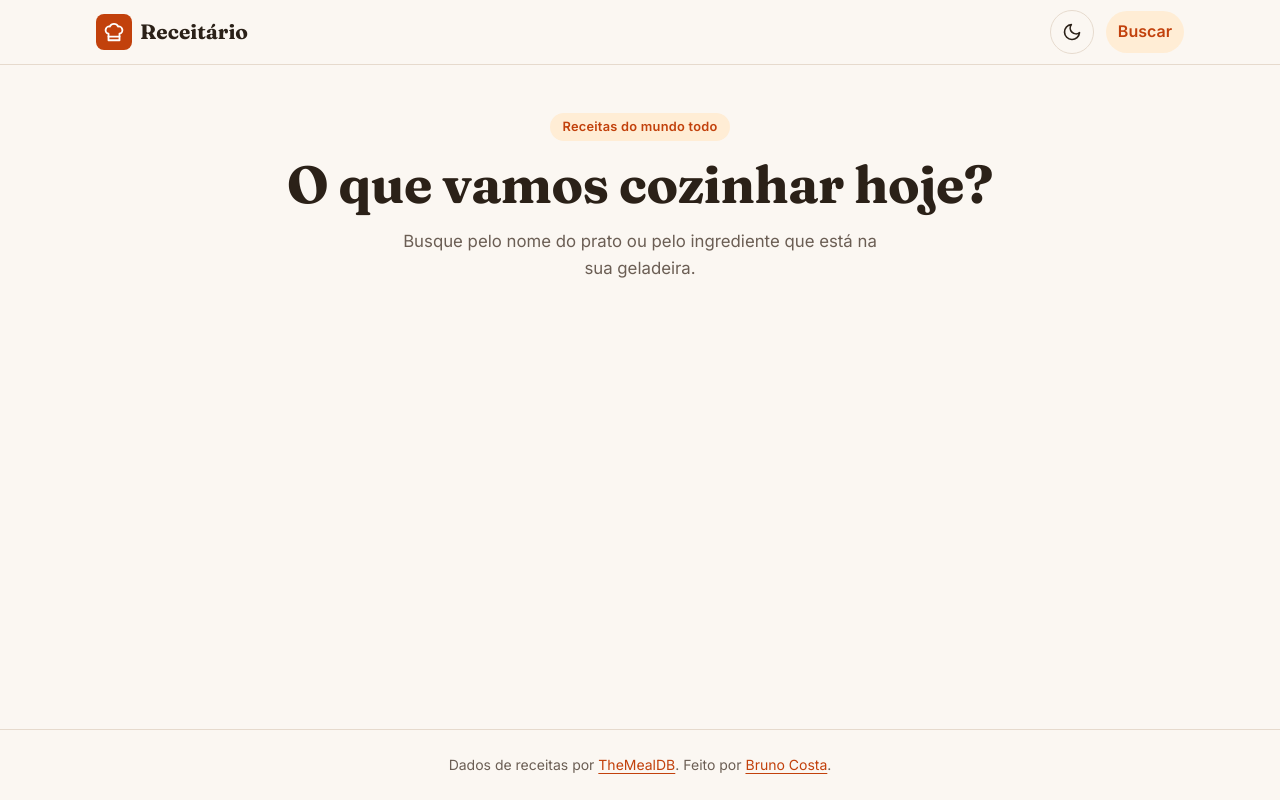
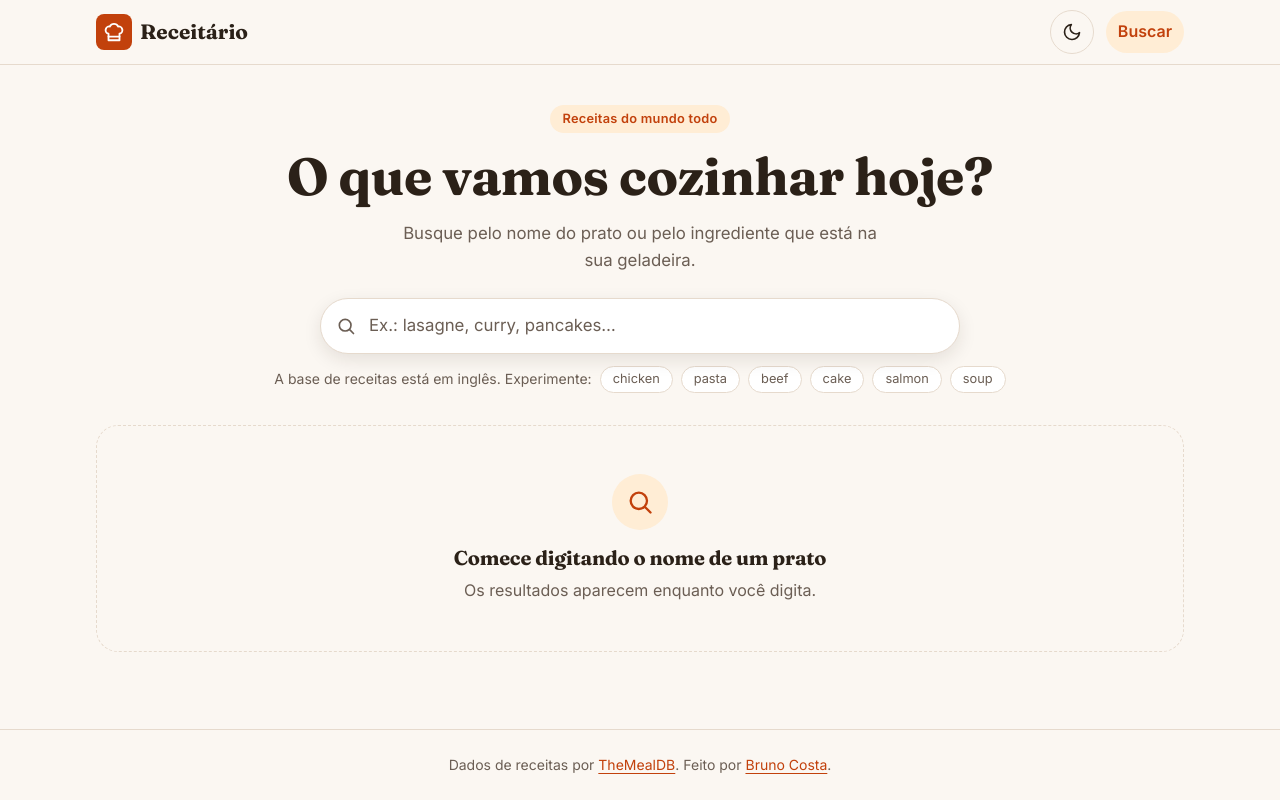
Before and after one commit to BrunoICosta/react-recipe-finder, a React (Vite) app: page / in a window 1280 px wide. Built offline with nearby package versions, Linux system fonts and the light colour scheme.

Commit message:
feat(search): search recipes by name with debounced input
The committed query lives in ?q= so results are shareable and survive
back/forward navigation.

```diff
--- /dev/null
+++ b/src/features/search/SearchBar.module.css
@@ -0,0 +1,48 @@
+.form {
+  position: relative;
+  display: flex;
+  align-items: center;
+  width: 100%;
+}
+
+.icon {
+  position: absolute;
+  left: var(--space-4);
+  color: var(--color-text-muted);
+  pointer-events: none;
+}
+
+.input {
+  width: 100%;
+  min-height: 3.5rem;
+  padding: 0 3.25rem 0 3rem;
+  border: 1px solid var(--color-border);
+  border-radius: var(--radius-pill);
+  background: var(--color-surface);
+  box-shadow: var(--shadow-md);
+  font-size: 1.05rem;
+  transition:
+    border-color var(--transition),
+    box-shadow var(--transition);
+}
+
+.input::placeholder {
+  color: var(--color-text-muted);
+}
+
+.input:focus-visible {
+  border-color: var(--color-primary);
+  border-radius: var(--radius-pill);
+  box-shadow: var(--focus-ring);
+}
+
+/* The custom clear button replaces the native one. */
+.input::-webkit-search-cancel-button {
+  appearance: none;
+}
+
+.clear {
+  position: absolute;
+  right: var(--space-2);
+  background: transparent;
+}
--- /dev/null
+++ b/src/features/search/SearchBar.tsx
@@ -0,0 +1,50 @@
+import { useId, type FormEvent } from 'react'
+import { CloseIcon, SearchIcon } from '@/shared/components/icons'
+import styles from './SearchBar.module.css'
+
+interface SearchBarProps {
+  value: string
+  onChange: (value: string) => void
+  /** Called on Enter, so the search runs without waiting for the debounce. */
+  onSubmit: () => void
+  label: string
+  placeholder: string
+}
+
+export function SearchBar({ value, onChange, onSubmit, label, placeholder }: SearchBarProps) {
+  const inputId = useId()
+
+  const handleSubmit = (event: FormEvent) => {
+    event.preventDefault()
+    onSubmit()
+  }
+
+  return (
+    <form role="search" className={styles.form} onSubmit={handleSubmit}>
+      <label htmlFor={inputId} className="visually-hidden">
+        {label}
+      </label>
+      <SearchIcon className={styles.icon} />
+      <input
+        id={inputId}
+        type="search"
+        className={styles.input}
+        value={value}
+        placeholder={placeholder}
+        autoComplete="off"
+        enterKeyHint="search"
+        onChange={(event) => onChange(event.target.value)}
+      />
+      {value && (
+        <button
+          type="button"
+          className={`btn btn--sm btn--icon ${styles.clear}`}
+          aria-label="Limpar busca"
+          onClick={() => onChange('')}
+        >
+          <CloseIcon size={18} />
+        </button>
+      )}
+    </form>
+  )
+}
--- a/src/features/search/SearchPage.module.css
+++ b/src/features/search/SearchPage.module.css
@@ -1,9 +1,9 @@
 .hero {
   display: grid;
+  justify-items: center;
   gap: var(--space-3);
-  padding-block: var(--space-5) var(--space-6);
+  padding-block: var(--space-4) var(--space-6);
   text-align: center;
-  justify-items: center;
 }
 
 .eyebrow {
@@ -25,3 +25,49 @@
   color: var(--color-text-muted);
   font-size: 1.05rem;
 }
+
+.search {
+  display: grid;
+  gap: var(--space-3);
+  justify-items: center;
+  width: 100%;
+  max-width: 40rem;
+  margin-top: var(--space-3);
+}
+
+.hint {
+  display: flex;
+  flex-wrap: wrap;
+  align-items: center;
+  justify-content: center;
+  gap: var(--space-2);
+  color: var(--color-text-muted);
+  font-size: 0.875rem;
+}
+
+.suggestion {
+  padding: 0.15rem var(--space-3);
+  border: 1px solid var(--color-border);
+  border-radius: var(--radius-pill);
+  background: var(--color-surface);
+  font-size: 0.8rem;
+  cursor: pointer;
+  transition:
+    border-color var(--transition),
+    color var(--transition);
+}
+
+.suggestion:hover {
+  border-color: var(--color-primary);
+  color: var(--color-primary);
+}
+
+.results {
+  display: grid;
+  gap: var(--space-4);
+}
+
+.count {
+  color: var(--color-text-muted);
+  font-weight: 500;
+}
--- a/src/features/search/SearchPage.tsx
+++ b/src/features/search/SearchPage.tsx
@@ -1,16 +1,103 @@
+import { useMemo } from 'react'
+import { searchRecipesByName } from '@/core/api/mealdb'
+import { useAsync } from '@/core/hooks/useAsync'
 import { useDocumentTitle } from '@/core/hooks/useDocumentTitle'
+import { RecipeCard } from '@/shared/components/RecipeCard'
+import { RecipeGrid, RecipeGridSkeleton } from '@/shared/components/RecipeGrid'
+import { EmptyState, ErrorState } from '@/shared/components/StateMessage'
+import { SearchBar } from './SearchBar'
+import { useSearchQuery } from './useSearchQuery'
 import styles from './SearchPage.module.css'
 
+const SUGGESTIONS = ['chicken', 'pasta', 'beef', 'cake', 'salmon', 'soup']
+
+function pluralize(count: number): string {
+  return count === 1 ? '1 receita' : `${count} receitas`
+}
+
 export default function SearchPage() {
-  useDocumentTitle()
+  const { term, setTerm, query, submit } = useSearchQuery()
+  useDocumentTitle(query ? `Busca: ${query}` : null)
+
+  const fetcher = useMemo(
+    () => (query ? (signal: AbortSignal) => searchRecipesByName(query, signal) : null),
+    [query],
+  )
+  const { status, data, error, reload } = useAsync(fetcher)
 
   return (
-    <section className={`container ${styles.hero}`}>
+    <div className="container">
+      <section className={styles.hero}>
         <p className={styles.eyebrow}>Receitas do mundo todo</p>
         <h1 className={styles.title}>O que vamos cozinhar hoje?</h1>
         <p className={styles.subtitle}>
           Busque pelo nome do prato ou pelo ingrediente que está na sua geladeira.
         </p>
+        <div className={styles.search}>
+          <SearchBar
+            value={term}
+            onChange={setTerm}
+            onSubmit={submit}
+            label="Buscar receitas pelo nome"
+            placeholder="Ex.: lasagne, curry, pancakes…"
+          />
+        </div>
+        <p className={styles.hint}>
+          A base de receitas está em inglês. Experimente:
+          {SUGGESTIONS.map((suggestion) => (
+            <button
+              key={suggestion}
+              type="button"
+              className={styles.suggestion}
+              onClick={() => setTerm(suggestion)}
+            >
+              {suggestion}
+            </button>
+          ))}
+        </p>
       </section>
+
+      <section aria-labelledby="search-results-title" className={styles.results}>
+        <h2 id="search-results-title" className="visually-hidden">
+          Resultados
+        </h2>
+
+        {status === 'idle' && (
+          <EmptyState
+            title="Comece digitando o nome de um prato"
+            description="Os resultados aparecem enquanto você digita."
+          />
+        )}
+
+        {status === 'loading' && <RecipeGridSkeleton />}
+
+        {status === 'error' && <ErrorState error={error} onRetry={reload} />}
+
+        {status === 'success' &&
+          (data.length === 0 ? (
+            <EmptyState
+              title={`Nenhuma receita encontrada para “${query}”`}
+              description="Confira a ortografia ou tente um termo mais genérico, em inglês."
+            />
+          ) : (
+            <>
+              <p className={styles.count} aria-live="polite">
+                {pluralize(data.length)} para “{query}”
+              </p>
+              <RecipeGrid label={`Receitas para ${query}`}>
+                {data.map((recipe) => (
+                  <RecipeCard
+                    key={recipe.id}
+                    to={`/receita/${recipe.id}`}
+                    name={recipe.name}
+                    thumbnail={recipe.thumbnail}
+                    meta={[recipe.category, recipe.area]}
+                  />
+                ))}
+              </RecipeGrid>
+            </>
+          ))}
+      </section>
+    </div>
   )
 }
--- /dev/null
+++ b/src/features/search/useSearchQuery.ts
@@ -0,0 +1,49 @@
+import { useCallback, useEffect, useState } from 'react'
+import { useSearchParams } from 'react-router'
+import { useDebounce } from '@/core/hooks/useDebounce'
+
+export const SEARCH_DEBOUNCE_MS = 450
+
+/**
+ * Keeps the search box responsive while the URL (`?q=`) holds the committed query.
+ * The URL is the source of truth, so searches are shareable and survive back/forward.
+ */
+export function useSearchQuery(param = 'q') {
+  const [params, setParams] = useSearchParams()
+  const query = params.get(param)?.trim() ?? ''
+
+  const [term, setTerm] = useState(query)
+  const debounced = useDebounce(term.trim(), SEARCH_DEBOUNCE_MS)
+
+  const commit = useCallback(
+    (value: string) => {
+      setParams(
+        (previous) => {
+          const next = new URLSearchParams(previous)
+          if (value) next.set(param, value)
+          else next.delete(param)
+          return next
+        },
+        { replace: true },
+      )
+    },
+    [param, setParams],
+  )
+
+  // Back/forward navigation changes the URL without touching the input.
+  const [lastQuery, setLastQuery] = useState(query)
+  if (lastQuery !== query) {
+    setLastQuery(query)
+    if (term.trim() !== query) setTerm(query)
+  }
+
+  useEffect(() => {
+    if (debounced !== query) commit(debounced)
+    // Only a new debounced value should write to the URL.
+    // eslint-disable-next-line react-hooks/exhaustive-deps
+  }, [debounced])
+
+  const submit = useCallback(() => commit(term.trim()), [commit, term])
+
+  return { term, setTerm, query, submit }
+}
```
Lines whose indentation alone changed are shown as unchanged.
